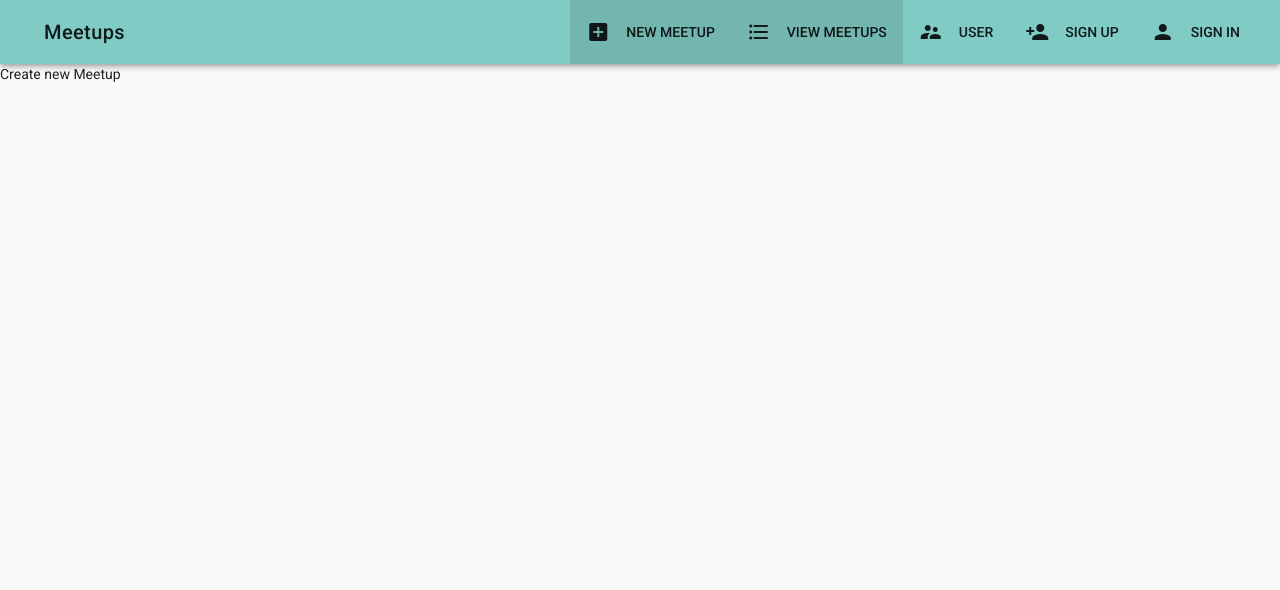
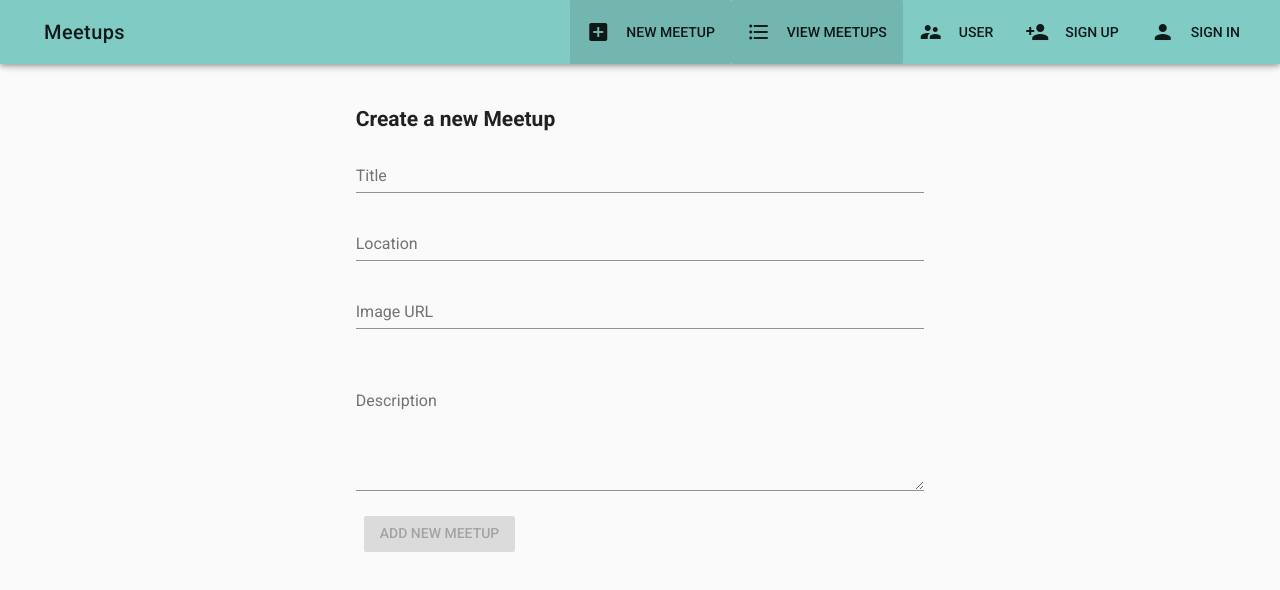
Before and after one commit to Farmatique/vue-meetups, a Vue app: page /meetups/new in a window 1280 px wide. Shown: the top 590 px of the page. Built offline with nearby package versions, Linux system fonts and the light colour scheme.

Commit message:
-AddNewMeetup created -Vuex implemented -some frontend changes

```diff
--- a/package.json
+++ b/package.json
@@ -13,7 +13,8 @@
   "dependencies": {
     "vue": "^2.5.2",
     "vue-router": "^3.0.1",
-    "vuetify": "^1.0.0"
+    "vuetify": "^1.0.0",
+    "vuex": "^3.0.1"
   },
   "devDependencies": {
     "autoprefixer": "^7.1.2",
--- a/src/App.vue
+++ b/src/App.vue
@@ -1,6 +1,6 @@
 <template>
   <v-app>
-    <v-navigation-drawer app left v-model="sideNav">
+    <v-navigation-drawer temporary app left v-model="sideNav">
       <v-list>
         <v-list-tile
           v-for="item in menuItems"
@@ -14,7 +14,7 @@
         </v-list-tile>
       </v-list>
     </v-navigation-drawer>
-    <v-toolbar app fixed class="teal lighten-3">
+    <v-toolbar app fixed class="headerColor">
       <v-toolbar-side-icon class="hidden-sm-and-up" @click="sideNav = !sideNav"></v-toolbar-side-icon>
       <v-toolbar-title>
         <router-link tag="span" to="/" style="cursor: pointer">Meetups</router-link>
--- a/src/components/Home.vue
+++ b/src/components/Home.vue
@@ -6,6 +6,8 @@
 		    	v-for="meetup in meetups"
 		    	:src="meetup.imageUrl"
 		    	:key="meetup.id"
+		    	style="cursor: pointer"
+		    	@click.native="goToMeetup(meetup.id)"
 		    >
 					<div class="title text-xs-center py-3">{{ meetup.title }}</div>
 	    	</v-carousel-item>
@@ -24,12 +26,14 @@
 
 <script>
 	export default {
-		data(){
-			return{
-				meetups: [
-					{ imageUrl: 'https://upload.wikimedia.org/wikipedia/commons/4/48/1201044_original_%281%29.jpg', id:'fgdgdsfsdf', title: 'Meetup at Dnipro' },
-					{ imageUrl: 'https://farm8.staticflickr.com/7387/13333327953_26bc37001e_k.jpg', id:'fgdgdsfsdfjjggc', title: 'Meetup at Kiev' }
-				]
+		computed: {
+			meetups(){
+				return this.$store.getters.featuredMeetups
+			}
+		},
+		methods: {
+			goToMeetup(id){
+				this.$router.push('meetups/' + id)
 			}
 		}
 	}
--- a/src/components/Meetups/Meetup.vue
+++ b/src/components/Meetups/Meetup.vue
@@ -3,21 +3,22 @@
 		<v-container>
 			<v-layout row wrap>
 				<v-flex class="fluid">
-					<v-card class="bgcard">
+					<v-card class="headerColor">
 						<v-layout>
 							<v-flex>
-								<v-card-media src="https://upload.wikimedia.org/wikipedia/commons/4/48/1201044_original_%281%29.jpg" height="300px"></v-card-media>
-								<v-card-title primary-title>
-									<div>
-										<h3>Meetup at Dnipro</h3>
-										<hr>
-										<p>Lorem ipsum dolor sit amet, consectetur adipisicing elit. Unde laborum ab iste nulla, quos iusto exercitationem inventore asperiores sapiente nemo ad aspernatur numquam officia in autem quae perferendis iure velit.</p>
-										<strong>27/03/2018</strong>
-									</div>
+								<v-card-title primary-title class="secondary">
+									<h2>{{ meetup.title }}</h2>
 								</v-card-title>
-					       <v-card-actions>
+								<v-card-media :src="meetup.imageUrl" height="300px"></v-card-media>
+				        <v-card-text>
+				        		<span>Location: </span> <strong>{{ meetup.location }}</strong>
+				        		<br>
+										<span>Date: </span><strong>{{ meetup.date }}</strong>
+										<p>{{ meetup.description }}</p>
+				        </v-card-text>
+				       	<v-card-actions>
 					       	<v-spacer></v-spacer>
-				          <v-btn right router to="/meetups/1" class="alert">
+				          <v-btn right router to="/meetups/1" class="buttonPrimary">
 				          	<v-icon flat left>info</v-icon>
 					          Register
 					        </v-btn>
@@ -30,3 +31,14 @@
 		</v-container>
 	</div>
 </template>
+
+<script>
+	export default {
+		props: ['id'],
+		computed:{
+			meetup(){
+				return this.$store.getters.loadedMeetup(this.id)
+			}
+		}
+	}
+</script>
--- a/src/components/Meetups/Meetups.vue
+++ b/src/components/Meetups/Meetups.vue
@@ -1,21 +1,21 @@
 <template>
 	<div>
-		<v-layout row wrap>
+		<v-layout row wrap v-for="meetup in meetups" class="mb-2 mt-2">
 			<v-flex class="xs8 offset-xs2">
 				<v-card class="secondary">
 					<v-layout row>
 						<v-flex class="xs4">
-							<v-card-media src="https://upload.wikimedia.org/wikipedia/commons/4/48/1201044_original_%281%29.jpg" height="200px"></v-card-media>
+							<v-card-media :src="meetup.imageUrl" height="200px"></v-card-media>
 						</v-flex>
 						<v-flex class="xs8">
 							<v-card-title primary-title>
 								<div>
-									<h3>Meetup at Dnipro</h3>
-									<p>27/03/2018</p>
+									<h3>{{ meetup.title }}</h3>
+									<p>{{ meetup.date }}</p>
 								</div>
 							</v-card-title>
 				       <v-card-actions>
-			          <v-btn router to="/meetups/1" flat>
+			          <v-btn router :to="'/meetups/' + meetup.id" class="headerColor">
 			          	<v-icon flat left>info</v-icon>
 				          More
 				        </v-btn>
@@ -27,3 +27,13 @@
 		</v-layout>
 	</div>
 </template>
+
+<script>
+	export default{
+		computed: {
+			meetups(){
+				return this.$store.getters.loadedMeetups
+			}
+		}
+	}
+</script>
--- a/src/components/Meetups/NewMeetup.vue
+++ b/src/components/Meetups/NewMeetup.vue
@@ -1,5 +1,75 @@
 <template>
-	<div>
-		<p>Create new Meetup</p>
-	</div>
+	<v-container>
+		<v-layout row>
+			<v-flex xs12 mt-3>
+				<h2 class="flex xs12 sm6 offset-sm3 mb-2 ">Create a new Meetup</h2>
+				<form @submit.prevent="addNewMeetup">
+					<v-layout row>
+						<v-flex xs12 sm6 offset-sm3>
+						  <v-text-field
+					      label="Title"
+					      v-model="title"
+					      id="title"
+					      required
+					    ></v-text-field>
+					    <v-text-field
+					      label="Location"
+					      v-model="location"
+					      id="location"
+					      required
+					    ></v-text-field>
+					    <v-text-field
+					      label="Image URL"
+					      v-model="imageUrl"
+					      id="image_url"
+					      required
+					    ></v-text-field>
+					    <img :src="imageUrl" style="max-width: 100%">
+					    <v-text-field
+					      label="Description"
+					      v-model="description"
+					      id="description"
+					      multi-line
+					      required
+					    ></v-text-field>
+					    <v-btn type="submit" :disabled="!isFormValid" class="primary">Add New Meetup</v-btn>
+						</v-flex>
+					</v-layout>
+				</form>
+			</v-flex>
+		</v-layout>
+	</v-container>
 </template>
+
+<script>
+	export default {
+		data () {
+			return {
+				title: '',
+				description: '',
+				imageUrl: '',
+				location: ''
+			}
+		},
+		computed: {
+			isFormValid () {
+				return this.title !== '' &&
+							this.description !== '' &&
+							this.imageUrl !== '' &&
+							this.location !== ''
+			}
+		},
+		methods: {
+			addNewMeetup () {
+				const newMeetup = {
+					title: this.title,
+					description: this.description,
+					imageUrl: this.imageUrl,
+					location: this.location
+				}
+				this.$store.dispatch('addNewMeetup', newMeetup)
+				this.$router.push('/meetups')
+			}
+		}
+	}
+</script>
--- a/src/main.js
+++ b/src/main.js
@@ -4,6 +4,7 @@ import router from './router'
 import Vuetify from 'vuetify'
 import 'vuetify/dist/vuetify.min.css'
 import colors from 'vuetify/es5/util/colors'
+import { store } from './store'
 
 Vue.use(Vuetify, {
   theme: {
@@ -12,7 +13,8 @@ Vue.use(Vuetify, {
     accent: colors.teal.accent4,
     info: colors.teal.lighten1,
     alert: colors.teal.accent3,
-    bgcard: colors.teal.lighten3
+    headerColor: colors.teal.lighten3,
+    buttonPrimary: colors.red.lighten1
   }
 })
 
@@ -22,5 +24,6 @@ Vue.config.productionTip = false
 new Vue({
   el: '#app',
   router,
+  store,
   render: h => h(App)
 })
--- a/src/router/index.js
+++ b/src/router/index.js
@@ -30,6 +30,7 @@ export default new Router({
     {
       path: '/meetups/:id',
       name: 'Meetup',
+      props: true,
       component: Meetup
     },
     {
--- /dev/null
+++ b/src/store/index.js
@@ -0,0 +1,72 @@
+import Vue from 'vue'
+import VueX from 'vuex'
+
+Vue.use(VueX);
+
+export const store = new VueX.Store({
+	state: {
+		loadedMeetups: [
+			{
+				imageUrl: 'https://upload.wikimedia.org/wikipedia/commons/4/48/1201044_original_%281%29.jpg',
+				id:'fgdgdsfsdfdnipro',
+				title: 'JS Meetup at Dnipro',
+				location: 'Menora Centre',
+				description: 'Lorem ipsum dolor sit amet, consectetur adipisicing elit. Veritatis dicta ipsa totam, quaerat vel quo vitae dolores fugiat odio molestiae quod magni dolore eum quam omnis possimus ad iste voluptatem.',
+				date: '2018/03/20'
+			},
+			{
+				imageUrl: 'https://farm8.staticflickr.com/7387/13333327953_26bc37001e_k.jpg',
+				id:'fgdgdsfsdfjjggckiev',
+				title: 'DevOps Meetup at Kiev',
+				location: 'Ocean Plaza',
+				description: 'Lorem ipsum dolor sit amet, consectetur adipisicing elit. Veritatis dicta ipsa totam, quaerat vel quo vitae dolores fugiat odio molestiae quod magni dolore eum quam omnis possimus ad iste voluptatem.',
+				date: '2018/01/02'
+			},
+			{
+				imageUrl: 'https://upload.wikimedia.org/wikipedia/commons/3/39/Hotel_Odessa.jpg',
+				id:'fgdgdsfsbbg7767codessa',
+				title: 'Sales`18 Meetup at Odessa',
+				location: 'Deribasovskaya, 58',
+				description: 'Lorem ipsum dolor sit amet, consectetur adipisicing elit. Veritatis dicta ipsa totam, quaerat vel quo vitae dolores fugiat odio molestiae quod magni dolore eum quam omnis possimus ad iste voluptatem.',
+				date: '2018/02/20'
+			}
+		],
+		user: {
+			id: 'ffgfdgrerrweppo3',
+			registeredMeetups: ['fgdgdsfsdfjjggc']
+		}
+	},
+	mutations: {
+		addNewMeetup (state, payload) {
+			state.loadedMeetups.push(payload)
+		}
+	},
+	actions: {
+		addNewMeetup ({commit}, payload) {
+			const newMeetup = {
+					title: payload.title,
+					description: payload.description,
+					imageUrl: payload.imageUrl,
+					location: payload.location,
+					date: new Date(),
+					id: 'fdsfsdjjg'+payload.location.length+payload.location[0]
+			}
+			commit('addNewMeetup', newMeetup)
+		}
+	},
+	getters: {
+		loadedMeetups(state){
+			return state.loadedMeetups.sort((a, b) => { return a.date > b.date})
+		},
+		featuredMeetups(state, getters){
+			return getters.loadedMeetups.slice(0, 2)
+		},
+		loadedMeetup(state){
+			return (meetupId) => {
+				return state.loadedMeetups.find((item)=>{
+					return item.id === meetupId;
+				})
+			}
+		}
+	}
+})
```
Also changed, not shown: 2 other files (tests, documents, lock files or other folders).
